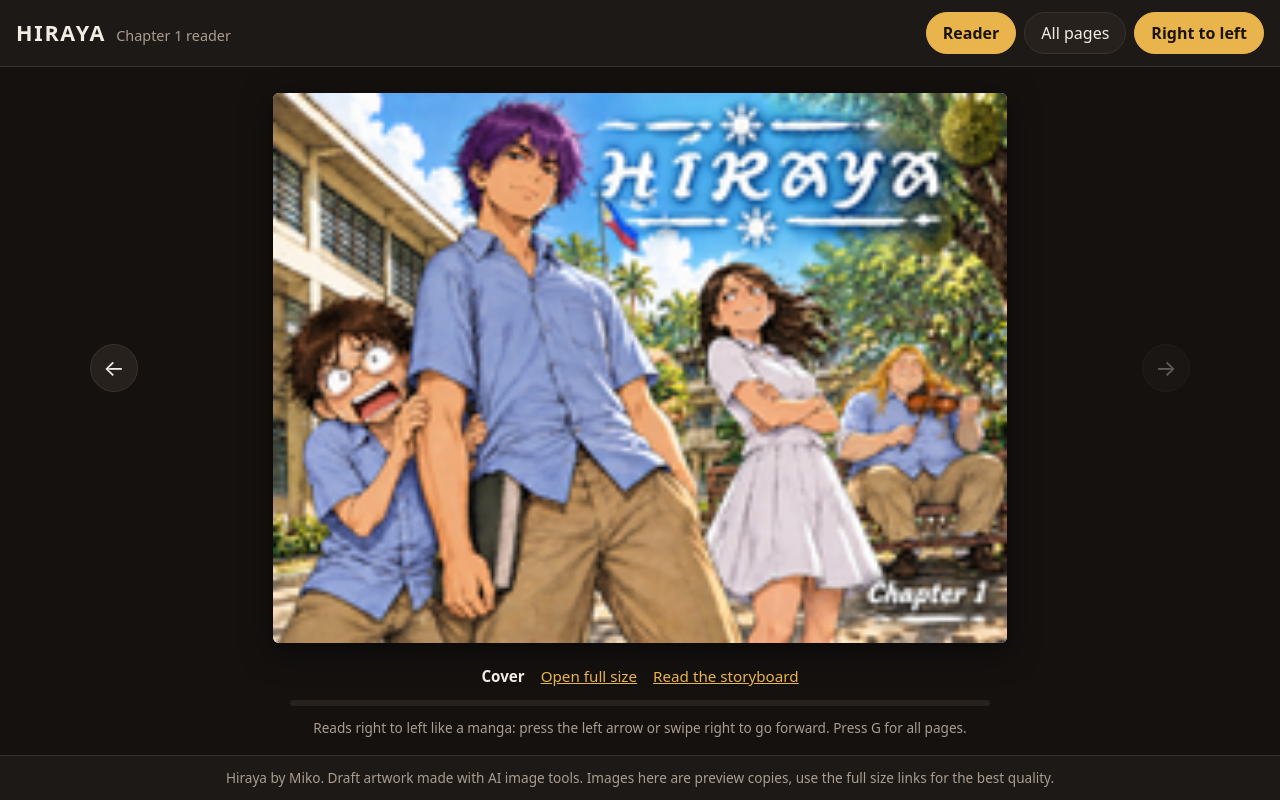
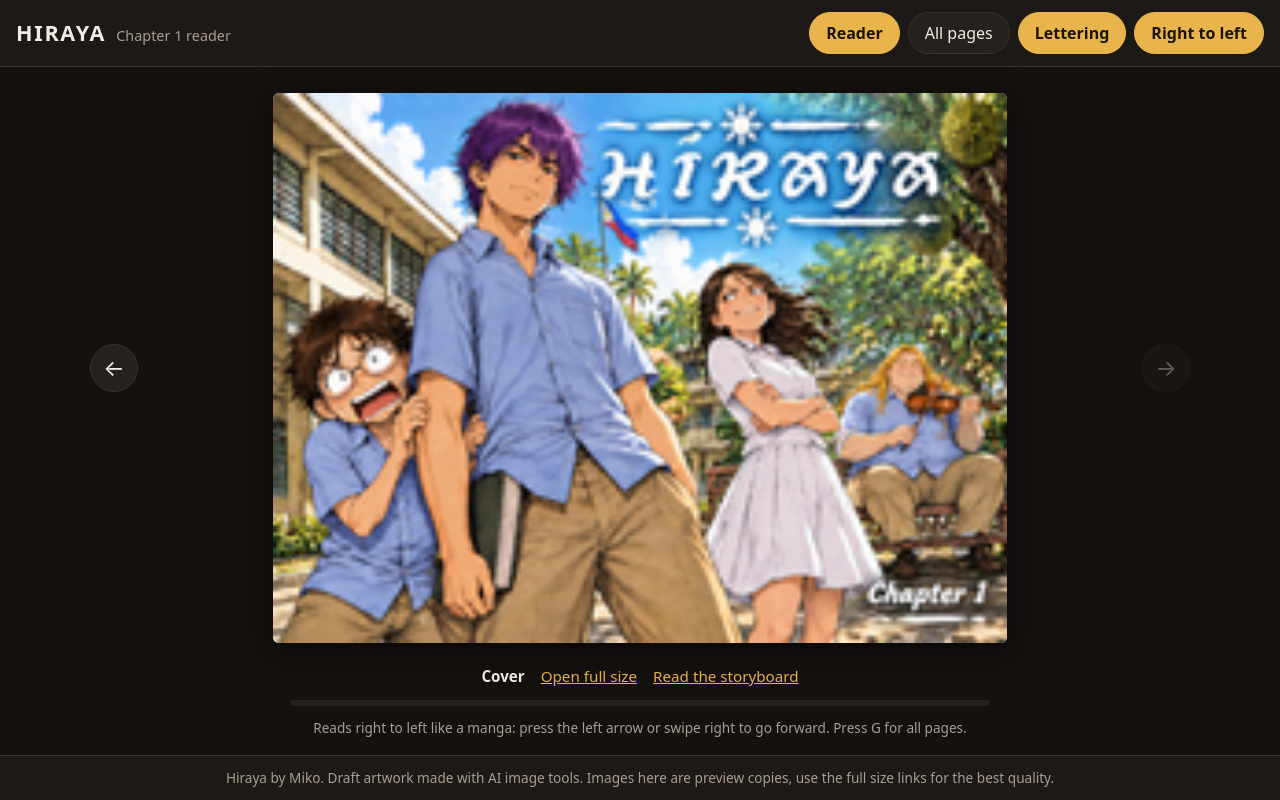
Before and after one commit to mikodaray/hirayaproject, a plain HTML site: page index.html in a window 1280 px wide. Drawn offline with Linux system fonts and the light colour scheme.

Commit message:
Add chapter 1 pages 2 to 10 and lettering overlay for dialogue in the reader
Co-Authored-By: Claude Sonnet 5.5 <noreply@anthropic.com>
Claude-Session: https://claude.ai/code/session_01Aftn7AyCev5PGg7pvPmGA3

```diff
--- a/index.html
+++ b/index.html
@@ -110,6 +110,18 @@
   .card span { font-size: .9rem; }
   .card .todo { color: var(--muted); }
 
+
+  /* Lettering */
+  .page { position: relative; display: inline-block; line-height: 0; max-width: 100%; }
+  .page img { display: block; }
+  .lt { position: absolute; line-height: 1.15; font-family: "Comic Sans MS", "Chalkboard SE", "Comic Neue", "Segoe Print", sans-serif; font-size: calc(var(--u,4px) * 3.4); color: #111; pointer-events: none; }
+  .lt-s, .lt-w { background: #fff; border: calc(var(--u,4px) * .35) solid #111; border-radius: calc(var(--u,4px) * 3); padding: calc(var(--u,4px) * 1.3) calc(var(--u,4px) * 2); text-align: center; font-weight: 700; }
+  .lt-w { font-size: calc(var(--u,4px) * 3); font-weight: 600; font-style: italic; }
+  .lt-c { background: #fff7d6; border: calc(var(--u,4px) * .3) solid #111; padding: calc(var(--u,4px) * 1.1) calc(var(--u,4px) * 1.6); font-size: calc(var(--u,4px) * 2.8); font-weight: 600; }
+  .lt-t { background: rgba(255,255,255,.85); padding: calc(var(--u,4px) * .6) calc(var(--u,4px) * 1.2); font-size: calc(var(--u,4px) * 2.4); font-style: italic; }
+  .lt-x { background: none; border: 0; font-size: calc(var(--u,4px) * 6); font-weight: 900; letter-spacing: .05em; color: #fff; -webkit-text-stroke: calc(var(--u,4px) * .5) #111; paint-order: stroke fill; text-shadow: calc(var(--u,4px) * .5) calc(var(--u,4px) * .5) 0 #111; transform: rotate(-6deg); }
+  .page.hide-lt .lt { display: none; }
+
   footer { padding: 12px 16px; border-top: 1px solid var(--line); color: var(--muted); font-size: .85rem; text-align: center; background: var(--panel); }
 
   @media (max-width: 640px) {
@@ -128,6 +140,7 @@
   <div class="controls" role="group" aria-label="Reader options">
     <button id="btnReader" class="active" type="button">Reader</button>
     <button id="btnGrid" type="button">All pages</button>
+    <button id="btnLt" type="button" aria-pressed="true" title="Show or hide the dialogue and captions">Lettering</button>
     <button id="btnDir" type="button" aria-pressed="false" title="Hiraya reads from right to left, like a real manga. Press to switch to left to right.">Right to left</button>
   </div>
 </header>
@@ -155,6 +168,7 @@
   Hiraya by Miko. Draft artwork made with AI image tools. Images here are preview copies, use the full size links for the best quality.
 </footer>
 
+<script src="lettering.js"></script>
 <script>
   // To add or replace an image, edit its entry below, then commit.
   // src: path to the image in this repo, or null if the page is not drawn yet.
@@ -168,6 +182,11 @@
   ];
   (function fill() {
     for (var n = 2; n <= 50; n++) PAGES.push({ label: "Page " + n, title: "Page " + n, src: null });
+    var UTM = "?utm_source=OC-AaBlKuT9h240&utm_campaign=agent_connector_create_image_asset_opened";
+    var DRAWN = {2: "MAHZ_A3AvkE", 3: "MAHZ_NBS7w0", 4: "MAHZ_G3KuMw", 5: "MAHZ_JIkp_4", 6: "MAHZ_I_rF-Y", 7: "MAHZ_NfAfJ8", 8: "MAHZ_KCDNr0", 9: "MAHZ_GoSWTM", 10: "MAHZ_IUTW7A"};
+    Object.keys(DRAWN).forEach(function (n) {
+      PAGES[n] = { label: "Page " + n, title: "Page " + n, src: "art/pages/ch1-page-" + (n < 10 ? "0" : "") + n + "-v1-bw.png", full: "https://www.canva.com/M/" + DRAWN[n] + UTM };
+    });
     for (var i = 1; i < PAGES.length; i++) {
       var n2 = i; // page number
       var start = Math.floor((n2 - 1) / 10) * 10 + 1;
@@ -178,6 +197,7 @@
   })();
 
   var idx = 0;
+  var showLt = true;
   var rtl = true; // DECIDED: the book reads right to left, like a real manga
   var sheet = document.getElementById("sheet");
   var meta = document.getElementById("meta");
@@ -189,8 +209,9 @@
   var btnReader = document.getElementById("btnReader");
   var btnGrid = document.getElementById("btnGrid");
   var btnDir = document.getElementById("btnDir");
+  var btnLt = document.getElementById("btnLt");
 
-  try { var saved = localStorage.getItem("hiraya-dir"); if (saved === "ltr") rtl = false; } catch (e) {}
+  try { var saved = localStorage.getItem("hiraya-dir"); if (saved === "ltr") rtl = false; if (localStorage.getItem("hiraya-lt") === "off") showLt = false; } catch (e) {}
 
   function clamp(v) { return Math.max(0, Math.min(PAGES.length - 1, v)); }
 
@@ -198,10 +219,23 @@
     var p = PAGES[idx];
     sheet.innerHTML = "";
     if (p.src) {
+      var wrap = document.createElement("div");
+      wrap.className = "page" + (showLt ? "" : " hide-lt");
       var img = document.createElement("img");
       img.src = p.src;
       img.alt = p.title + " of Hiraya Chapter 1";
-      sheet.appendChild(img);
+      wrap.appendChild(img);
+      (LETTERING[idx] || []).forEach(function (l) {
+        var d = document.createElement("div");
+        d.className = "lt lt-" + l[0];
+        d.style.left = l[1] + "%"; d.style.top = l[2] + "%"; d.style.width = l[3] + "%";
+        d.textContent = l[4];
+        wrap.appendChild(d);
+      });
+      sheet.appendChild(wrap);
+      var setU = function () { wrap.style.setProperty("--u", (img.clientWidth / 100) + "px"); };
+      img.addEventListener("load", setU); setU();
+      window.onresize = setU;
     } else {
       var ph = document.createElement("div");
       ph.className = "placeholder";
@@ -232,6 +266,7 @@
     var order = rtl ? [nextBtn, sheet, prevBtn] : [prevBtn, sheet, nextBtn];
     var stage = sheet.parentNode;
     order.forEach(function (el) { stage.appendChild(el); });
+    btnLt.setAttribute("aria-pressed", showLt ? "true" : "false");
     btnDir.setAttribute("aria-pressed", rtl ? "true" : "false");
     btnDir.textContent = rtl ? "Right to left" : "Left to right";
     document.getElementById("cards").style.direction = rtl ? "rtl" : "ltr";
@@ -266,6 +301,11 @@
   nextBtn.addEventListener("click", function () { go(rtl ? idx - 1 : idx + 1); });
   btnReader.addEventListener("click", function () { showGrid(false); });
   btnGrid.addEventListener("click", function () { showGrid(true); });
+  btnLt.addEventListener("click", function () {
+    showLt = !showLt;
+    try { localStorage.setItem("hiraya-lt", showLt ? "on" : "off"); } catch (e) {}
+    render();
+  });
   btnDir.addEventListener("click", function () {
     rtl = !rtl;
     try { localStorage.setItem("hiraya-dir", rtl ? "rtl" : "ltr"); } catch (e) {}
--- /dev/null
+++ b/lettering.js
@@ -0,0 +1,79 @@
+// Lettering for the Hiraya reader. Text is drawn on top of the art, so it stays sharp and editable.
+// Each entry: [kind, x, y, w, text]  (x, y = top left corner, w = width, all in % of the page)
+// kind: "s" speech bubble, "w" whisper or small bubble, "c" caption box, "x" sound effect, "t" tiny caption
+// Positions are first pass guesses against the generated art. Nudge the numbers to move a bubble.
+// Reading order is right to left, so the first lines of a row sit on the right.
+var LETTERING = {
+  1: [
+    ["c", 4, 3, 42, "Durian City, Mindanao. 6:42 AM."],
+    ["c", 4, 78, 52, "Jefferson Victorio. Nineteen. Everyone says he's the cool one."],
+    ["c", 4, 90, 52, "Nobody mentions he reads about ancient spirits for breakfast."]
+  ],
+  2: [
+    ["x", 8, 3, 36, "TAP TAP TAP TAP"],
+    ["w", 56, 25, 36, "Three. Two. One."],
+    ["x", 10, 26, 24, "THUD"],
+    ["s", 5, 33, 40, "JEFF! Wait up!"],
+    ["s", 5, 52, 40, "You walked past the bakery again! I texted you six times!"],
+    ["s", 54, 66, 40, "I got your favorite."],
+    ["s", 54, 76, 40, "You're a legend."],
+    ["c", 40, 91, 56, "Hal Bautista. Five feet flat. Jeff's best friend. Loudest voice in any room."]
+  ],
+  3: [
+    ["x", 6, 3, 30, "~ ♪ ♫ ~"],
+    ["w", 38, 33, 36, "Good morning. I made something new."],
+    ["s", 54, 66, 40, "It sounds like sunrise."],
+    ["s", 6, 66, 40, "It sounds like pandesal."],
+    ["s", 30, 77, 36, "Both are correct."],
+    ["c", 4, 91, 66, "Mel Charlie Abaldado. Six foot two. The violin is the one thing that always makes sense to him."]
+  ],
+  4: [
+    ["w", 36, 28, 22, "...No."],
+    ["c", 6, 56, 44, "Nikki Sharon Legazpi. The most popular girl in school."],
+    ["s", 38, 90, 58, "Look. The nerd, the giant, and the pocket edition."]
+  ],
+  5: [
+    ["s", 55, 4, 40, "I am NOT a pocket edition!"],
+    ["s", 55, 52, 40, "Aww. He can't even jump."],
+    ["s", 18, 66, 40, "Nikki, please. Those are his."]
+  ],
+  6: [
+    ["s", 55, 22, 40, "Give them back."],
+    ["s", 8, 22, 40, "Make me."],
+    ["s", 55, 46, 40, "Do you ever get tired of being this predictable?"],
+    ["s", 8, 46, 40, "Do you ever get tired of reading about ghosts?"],
+    ["s", 8, 60, 44, "They're not ghosts. It's folklore!"],
+    ["w", 50, 60, 42, "It's technically mythology."],
+    ["x", 8, 90, 36, "WHIP"]
+  ],
+  7: [
+    ["s", 54, 6, 40, "Not him."],
+    ["t", 4, 94, 60, "Jeff Victorio never starts a fight. He just never lets his friends stand alone."]
+  ],
+  8: [
+    ["x", 8, 4, 40, "KRIIIIING"],
+    ["s", 54, 24, 42, "Whatever. Come on, girls."],
+    ["s", 54, 60, 42, "Thanks, Jeff."],
+    ["s", 8, 60, 44, "Don't mention it. Actually, mention it. I want credit."],
+    ["w", 8, 86, 22, "Nik?"],
+    ["w", 40, 91, 30, "Nothing."]
+  ],
+  9: [
+    ["c", 6, 20, 42, "Mr. Archibald Oronies. Everyone calls him Sir Archie."],
+    ["s", 54, 38, 40, "Victorio?"],
+    ["s", 54, 45, 40, "Present, sir."],
+    ["s", 8, 38, 40, "Bautista?"],
+    ["s", 8, 45, 40, "Here, Sir! Alive!"],
+    ["s", 30, 52, 30, "Abaldado? ... Present."],
+    ["s", 30, 58, 36, "Legazpi? ... ...Present."]
+  ],
+  10: [
+    ["s", 6, 36, 44, "Before we start, a story. Long ago, our ancestors called these islands the Sangkapuluan."],
+    ["c", 30, 20, 20, "Ten."],
+    ["w", 55, 52, 40, "Ten what?"],
+    ["w", 8, 52, 40, "Agimats."],
+    ["s", 5, 70, 52, "Every land has its Agimats. Charms with a power of their own. Ten are said to sleep in the Sangkapuluan, our islands."],
+    ["s", 54, 84, 40, "So it's a fairy tale, Sir?"],
+    ["s", 8, 92, 56, "Every fairy tale begins with someone who stopped listening."]
+  ]
+};
```
Also changed, not shown: art/pages/ch1-page-02-v1-bw.png (added), art/pages/ch1-page-03-v1-bw.png (added), art/pages/ch1-page-04-v1-bw.png (added), art/pages/ch1-page-05-v1-bw.png (added), art/pages/ch1-page-06-v1-bw.png (added), art/pages/ch1-page-07-v1-bw.png (added), art/pages/ch1-page-08-v1-bw.png (added), art/pages/ch1-page-09-v1-bw.png (added), art/pages/ch1-page-10-v1-bw.png (added), 1 other file.
